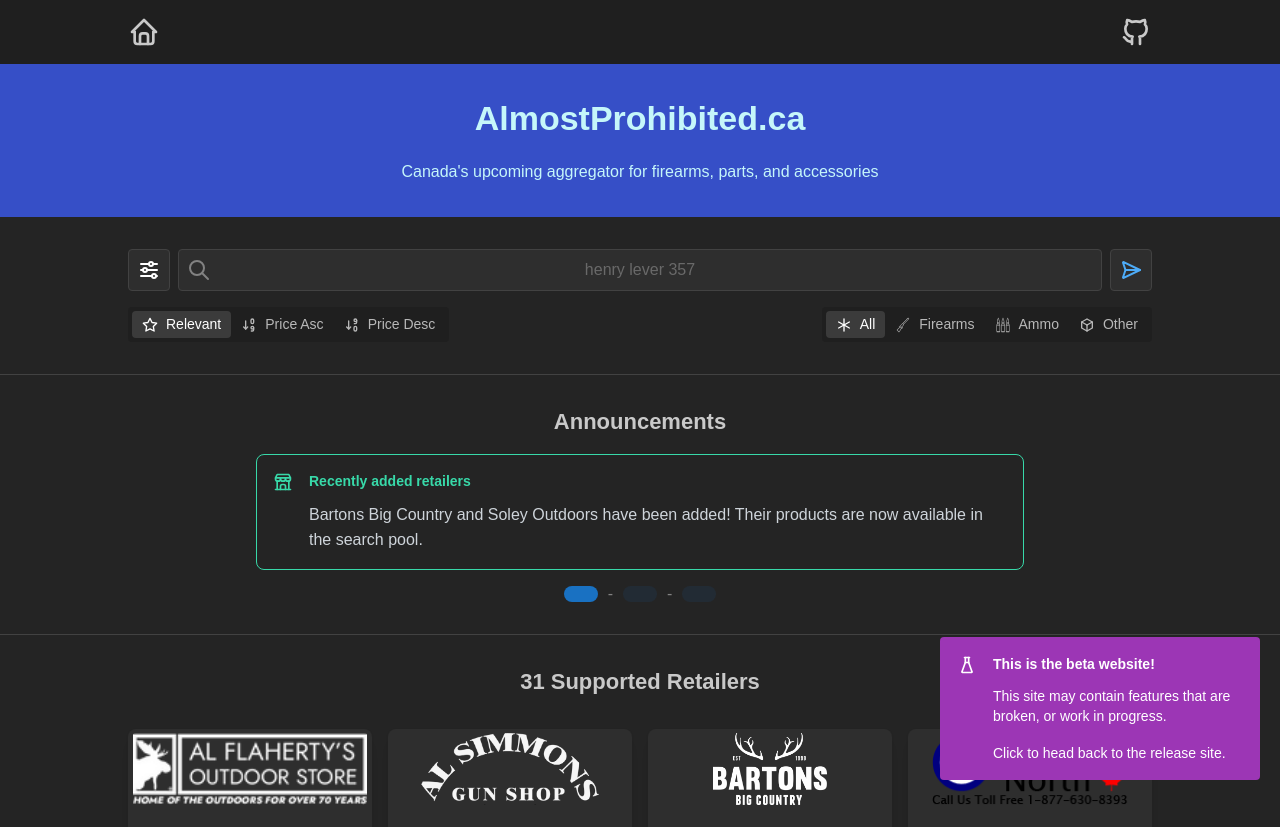
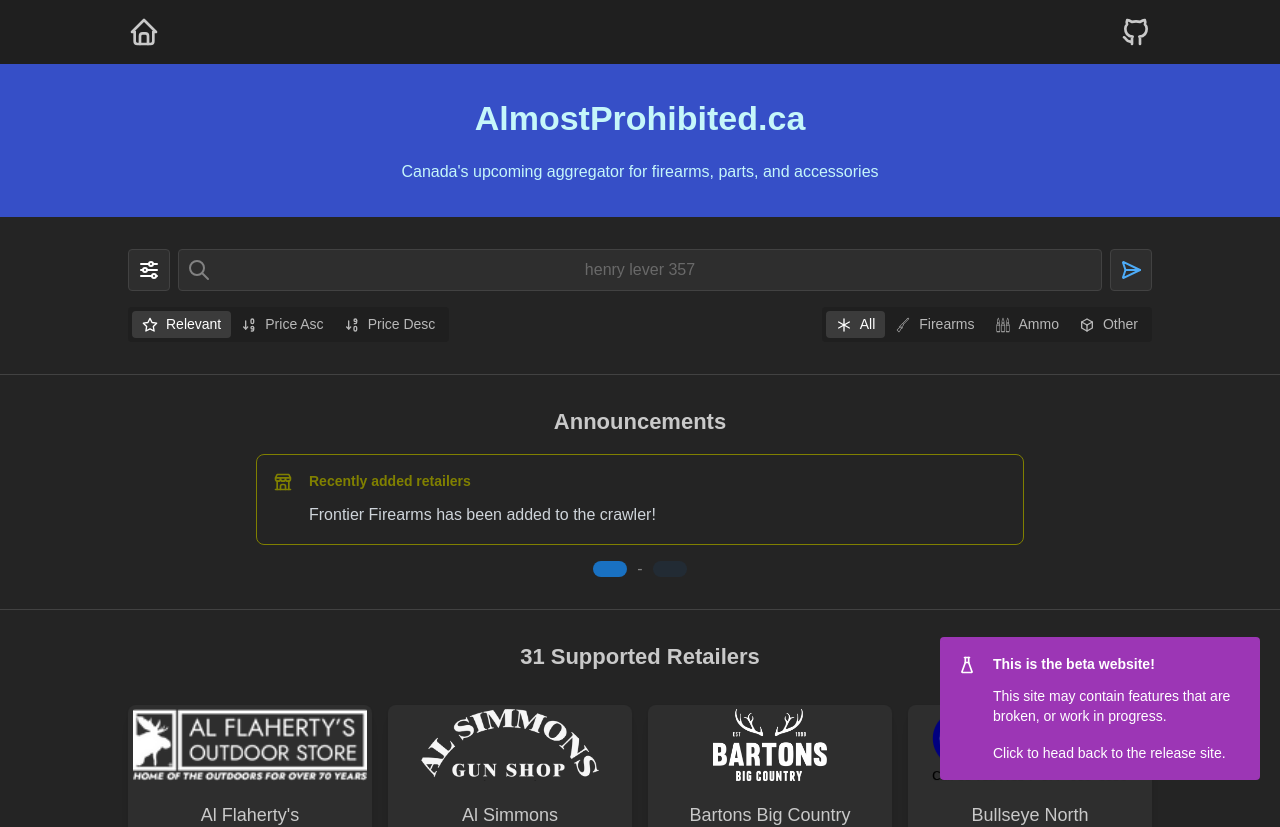
Before and after one commit to almostprohibited/frontend, a React (Vite) app: page / in a window 1280 px wide. Shown: the top 827 px of the page. Built offline with nearby package versions, Linux system fonts and the light colour scheme.

Commit message:
Update announcements

```diff
--- a/src/pages/home/components/activeAnnouncements.tsx
+++ b/src/pages/home/components/activeAnnouncements.tsx
@@ -1,6 +1,5 @@
 import { getYearsOld, isBirthdayWeek } from '@/utils/birthday';
 import {
-	IconAdjustmentsHorizontal,
 	IconBrandGithub,
 	IconBuildingStore,
 	IconConfetti,
@@ -32,28 +31,12 @@
 			content: () => {
 				return (
 					<Text>
-						Bartons Big Country and Soley Outdoors have been added!
-						Their products are now available in the search pool.
+						Frontier Firearms has been added to the crawler!
 					</Text>
 				);
 			},
-			colour: 'teal',
+			colour: 'olive',
 			icon: <IconBuildingStore size="2rem" />,
-			shouldDisplay: () => true,
-		},
-		{
-			title: 'New retailer filtering!',
-			content: () => {
-				return (
-					<Text>
-						I've added a new retailer filtering option! Filter
-						results from retailers located in your province, or
-						cross check product pricing against specific retailers.
-					</Text>
-				);
-			},
-			colour: 'green',
-			icon: <IconAdjustmentsHorizontal size="2rem" />,
 			shouldDisplay: () => true,
 		},
 		{
```
